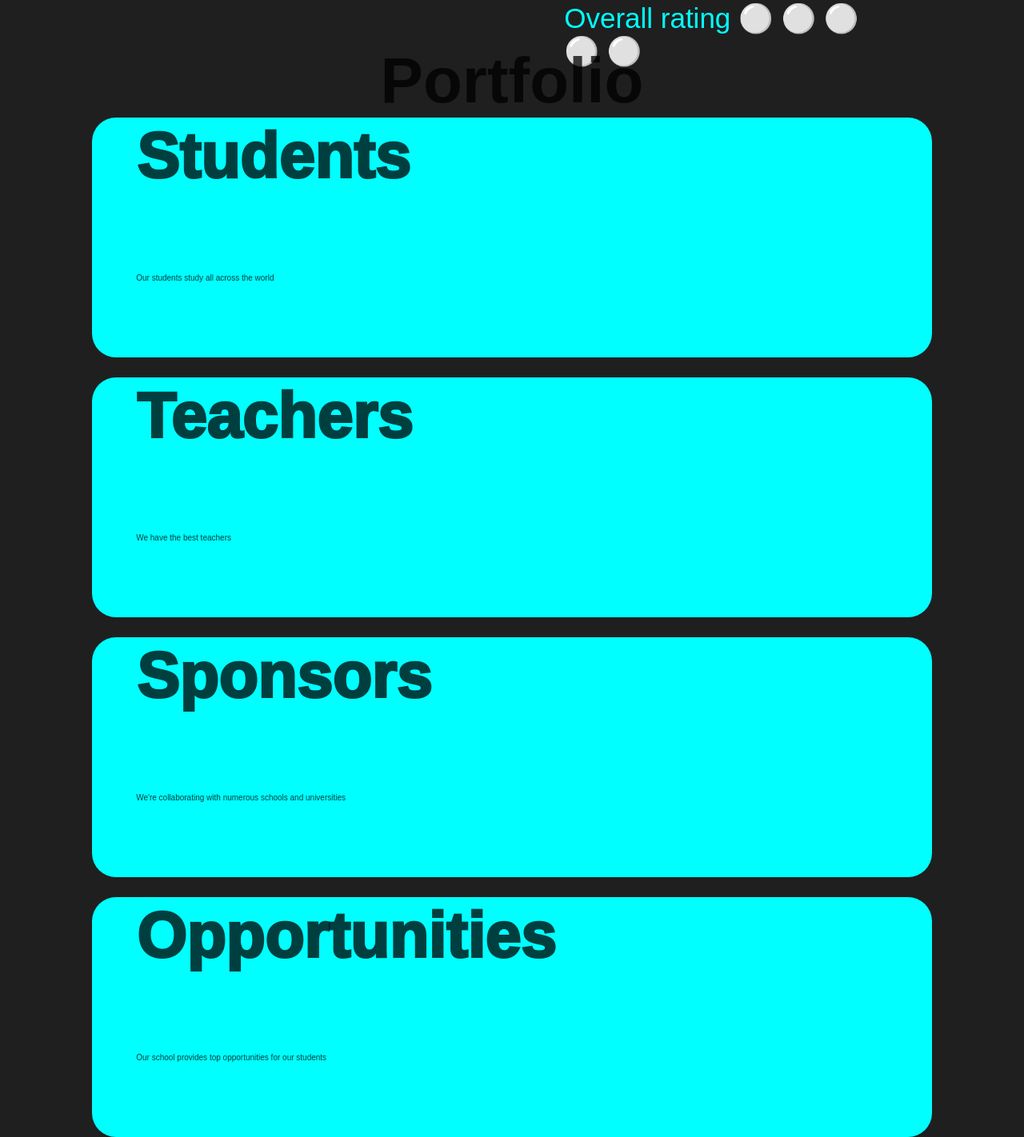
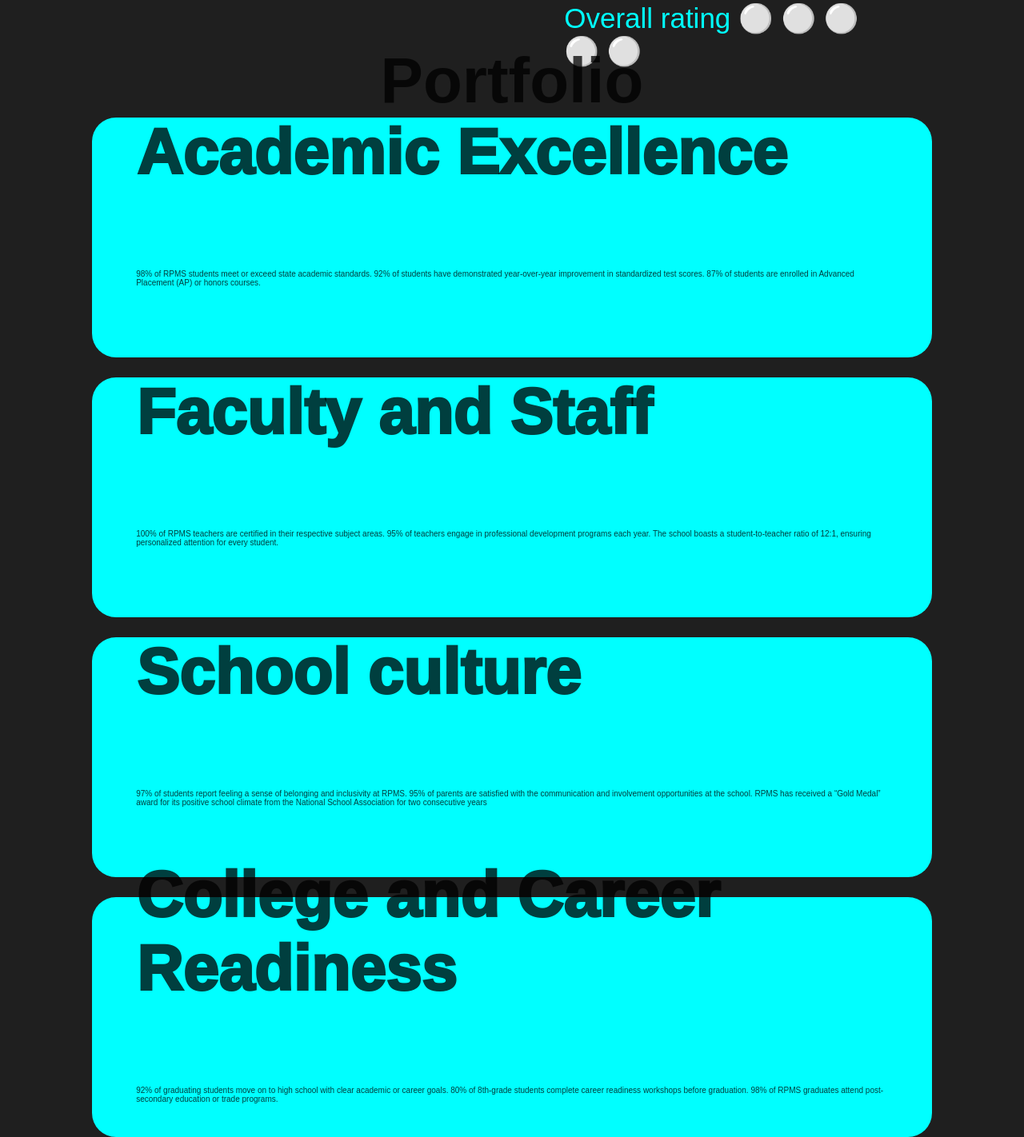
Before and after one commit to AdinaAdylovaA/FizWebsite, a plain HTML site: page index.html in a window 1280 px wide. Shown: the part 2592-4014 px from the top of the page at 80% size. Drawn offline with nearby package versions, Linux system fonts and the light colour scheme; a script that the page names is missing.

Commit message:
index.html

```diff
--- a/index.html
+++ b/index.html
@@ -114,29 +114,38 @@
         <div class="services-container">
             <div class="service-box">
                 <div class="service-info">
-                    <h4>Students</h4>
-                    <p>Our students study all across the world</p>
+                    <h4>Academic Excellence</h4>
+                    <p>98% of RPMS students meet or exceed state academic standards.
+92% of students have demonstrated year-over-year improvement in standardized test scores.
+87% of students are enrolled in Advanced Placement (AP) or honors courses.
+</p>
                 </div>
             </div>
 
             <div class="service-box">
                 <div class="service-info">
-                    <h4>Teachers</h4>
-                    <p>We have the best teachers</p>
+                    <h4>Faculty and Staff</h4>
+                    <p>100% of RPMS teachers are certified in their respective subject areas.
+95% of teachers engage in professional development programs each year.
+The school boasts a student-to-teacher ratio of 12:1, ensuring personalized attention for every student.</p>
                 </div>
             </div>
 
             <div class="service-box">
                 <div class="service-info">
-                    <h4>Sponsors</h4>
-                    <p>We're collaborating with numerous schools and universities</p>
+                    <h4>School culture</h4>
+                    <p>97% of students report feeling a sense of belonging and inclusivity at RPMS.
+95% of parents are satisfied with the communication and involvement opportunities at the school.
+RPMS has received a “Gold Medal” award for its positive school climate from the National School Association for two consecutive years</p>
                 </div>
             </div>
 
             <div class="service-box">
                 <div class="service-info">
-                    <h4>Opportunities</h4>
-                    <p>Our school provides top opportunities for our students</p>
+                    <h4>College and Career Readiness</h4>
+                    <p>92% of graduating students move on to high school with clear academic or career goals.
+80% of 8th-grade students complete career readiness workshops before graduation.
+98% of RPMS graduates attend post-secondary education or trade programs.</p>
                 </div>
             </div>
         </div>
```
